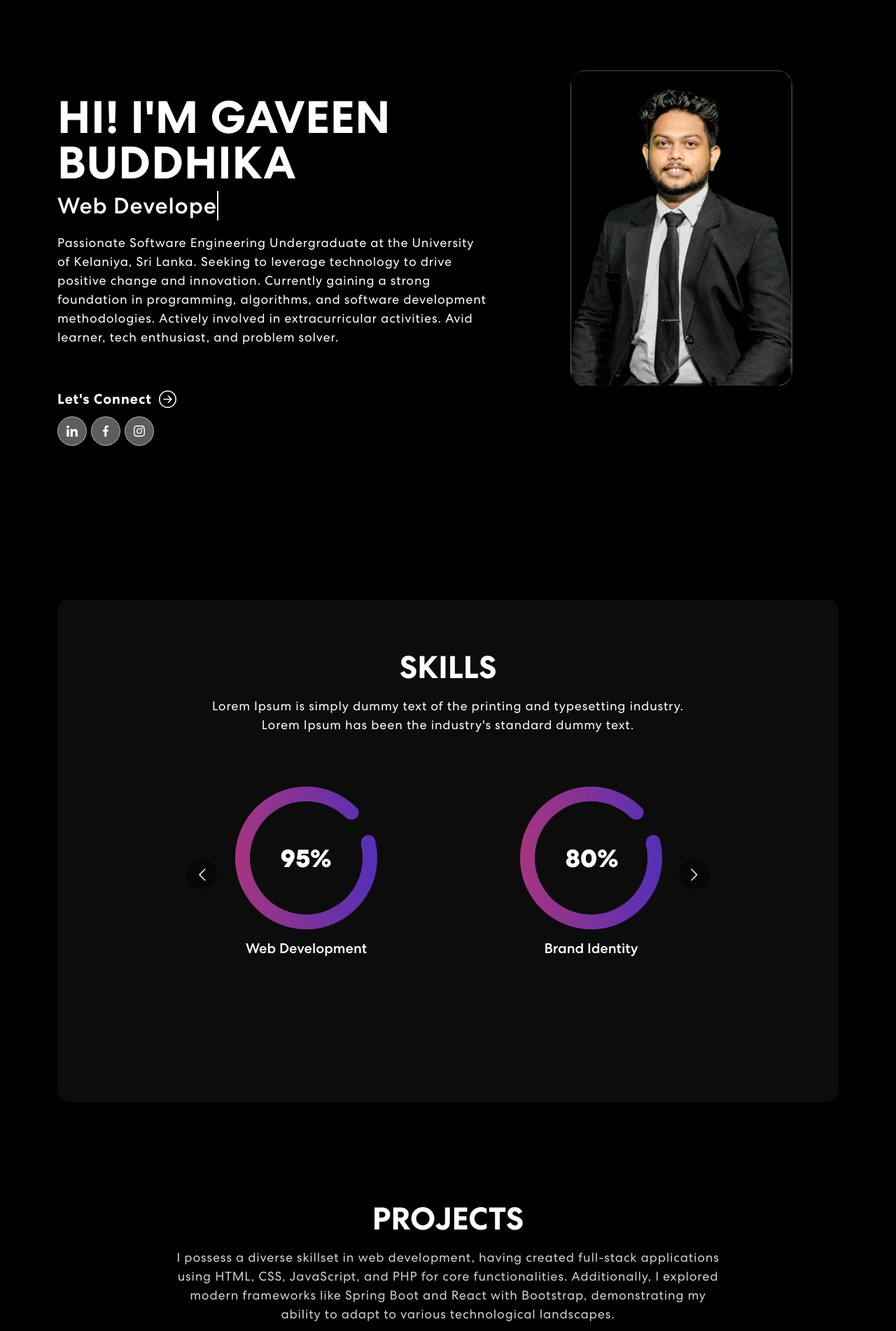
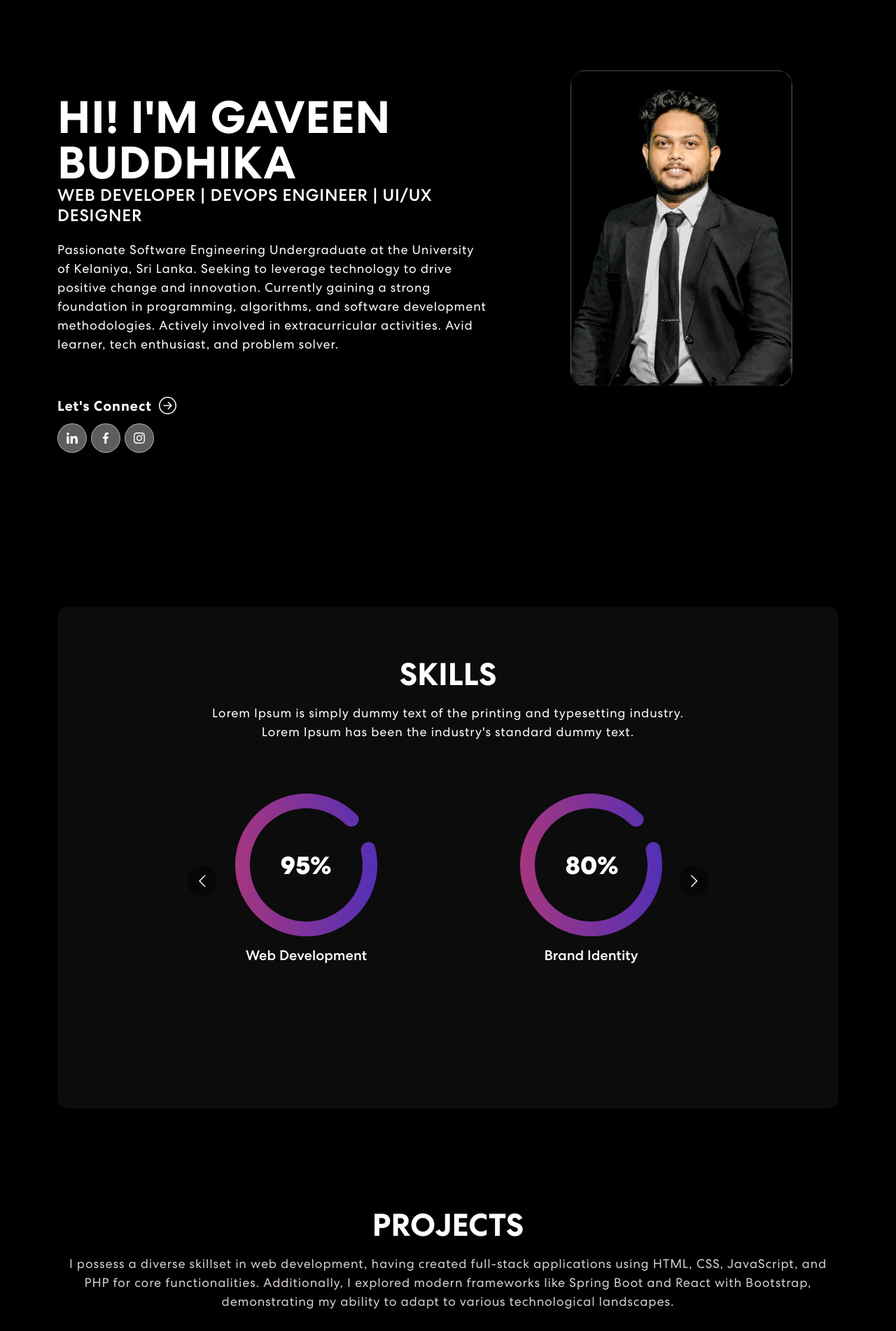
Before and after one commit to GaveenBuddhika/PORTFOLIO_N, a React (Create React App) app in the folder new/: page / in a window 1280 px wide. Shown: the part 160-2062 px from the top of the page at 70% size. Built offline with nearby package versions, Linux system fonts and the light colour scheme.

Commit message:
add stylings

```diff
--- a/new/src/App.css
+++ b/new/src/App.css
@@ -399,7 +399,7 @@ filter: brightness(0) saturate(100%) invert(0%) sepia(7%) saturate(98%) hue-rota
   line-height: 1.5em;
   margin: 14px auto 30px auto;
   text-align: center;
-  width: 70%;
+  width: 100%;
 }
 .project .nav.nav-pills {
   width: 20%;
@@ -465,7 +465,8 @@ filter: brightness(0) saturate(100%) invert(0%) sepia(7%) saturate(98%) hue-rota
 }
 .proj-imgbx::before {
   content: "";
-  background: linear-gradient(90.21deg, #AA367C -5.91%, #4A2FBD 111.58%);
+  background: white;
+  opacity: 40%;
   opacity: 0.85;
   position: absolute;
   width: 100%;
@@ -494,12 +495,14 @@ filter: brightness(0) saturate(100%) invert(0%) sepia(7%) saturate(98%) hue-rota
   font-weight: 700;
   letter-spacing: 0.8px;
   line-height: 1.1em;
+  color: #575757;
 }
 .proj-txtx span {
   font-style: italic;
   font-weight: 400;
   font-size: 15px;
   letter-spacing: 0.8px;
+  color: #575757;
 }
 .background-image-right {
   top: 20%;
--- a/new/src/Components/Banner.js
+++ b/new/src/Components/Banner.js
@@ -70,7 +70,7 @@ export const Banner = () => {
               <div className={isVisible ? "animate__animated animate__fadeIn" : ""}>
                 <div className="text">
 
-                <h1>{`HI! I'M GAVEEN BUDDHIKA`} <h2 className="txt-rotate" dataPeriod="1000" data-rotate='[ "Web Developer", "Web Designer", "UI/UX Designer" ]'><span className="wrap">{text}</span></h2></h1>
+                <h1>{`HI! I'M GAVEEN BUDDHIKA`} <h4 className="txt-rotate" >WEB DEVELOPER | DEVOPS ENGINEER | UI/UX DESIGNER</h4></h1>
                   <p>Passionate Software Engineering Undergraduate at the University of Kelaniya, Sri Lanka. Seeking to leverage technology to drive positive change and innovation. Currently gaining a strong foundation in programming, algorithms, and software development methodologies. Actively involved in extracurricular activities. Avid learner, tech enthusiast, and problem solver.</p>
                   <button onClick={() => navigateToContactSection()}>Let's Connect <ArrowRightCircle size={25} /></button>
 
--- a/new/src/Components/NavBar.js
+++ b/new/src/Components/NavBar.js
@@ -3,7 +3,6 @@ import { Navbar, Nav, Container, NavLink } from "react-bootstrap";
 import logo from '../assets/img/logo.svg';
 
 import { HashLink } from 'react-router-hash-link';
-
 
 export const NavBar = () => {
 
```
Also changed, not shown: 1 other file (tests, documents, lock files or other folders).
